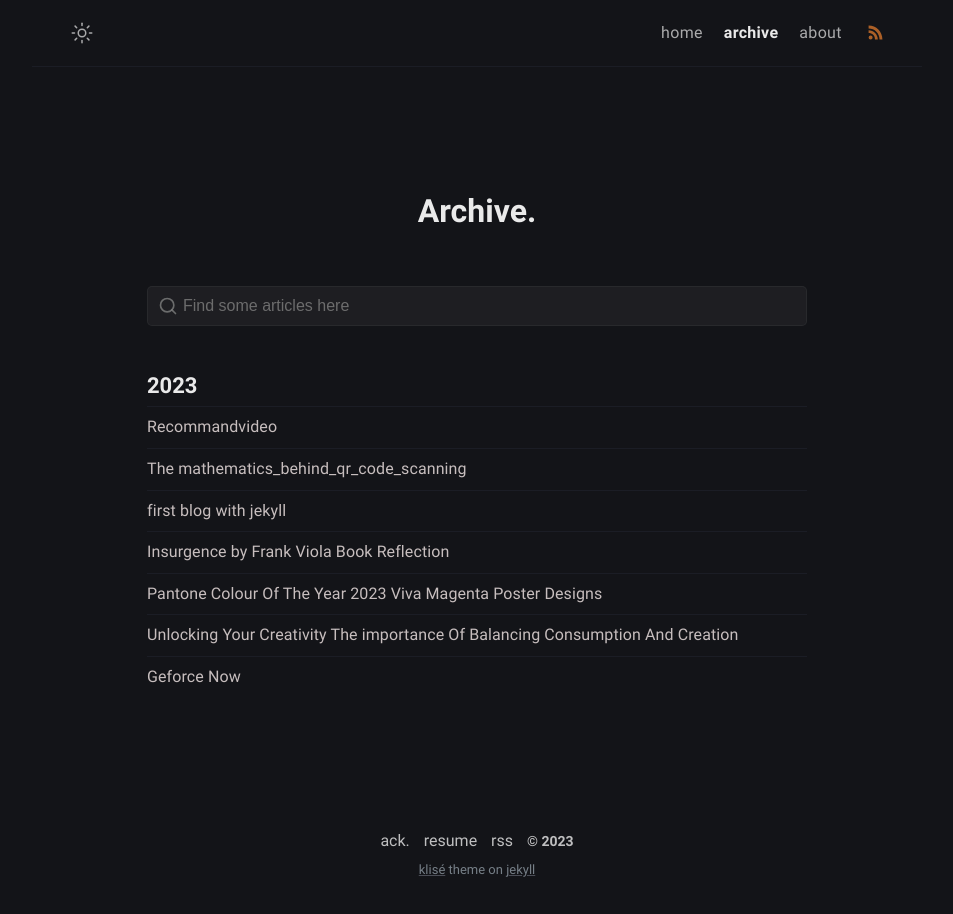
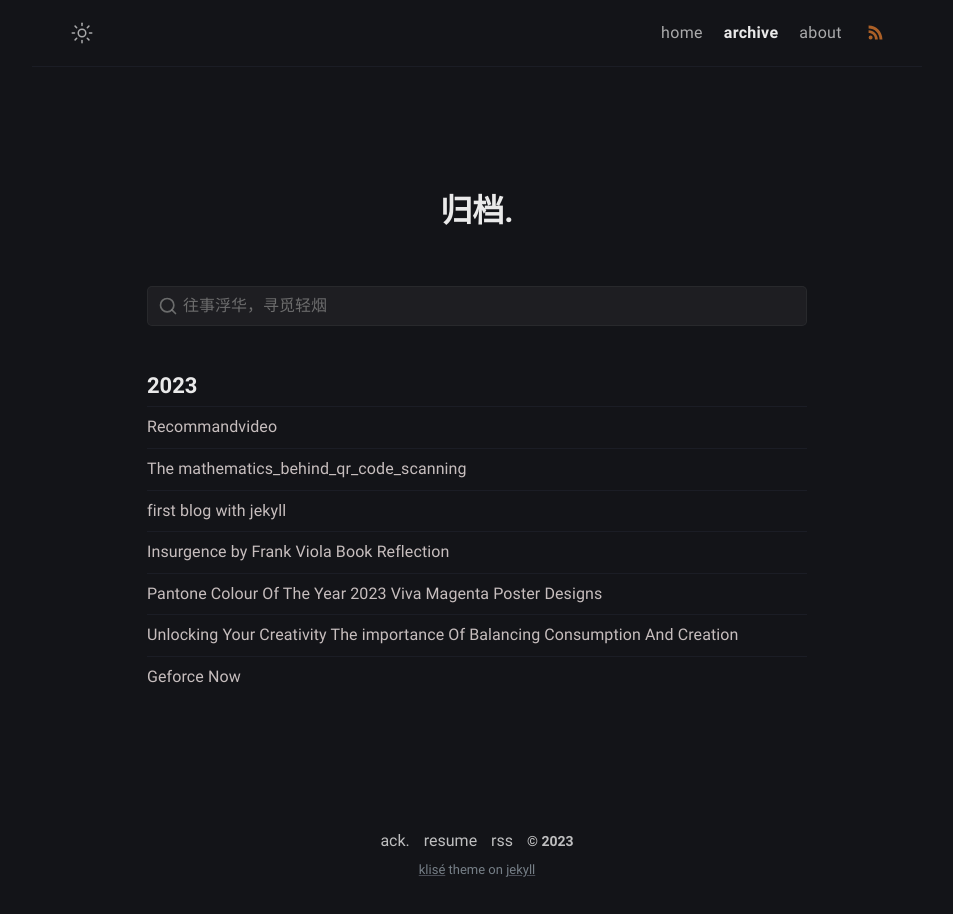
Before and after one commit to nilik7/nilik-blog, a Jekyll site: the page built from archive.html, in a window 1280 px wide. Shown: the whole page, without its empty margins (163-1116 px from the left). Built offline with Jekyll 4.4.1, drawn with Linux system fonts in a browser that asks for light colours.

Commit message:
Update archive.html

```diff
--- a/archive.html
+++ b/archive.html
@@ -1,5 +1,5 @@
 ---
-title: Archive
+title: 归档
 permalink: /archive/
 layout: page
 excerpt: All post.
@@ -10,7 +10,7 @@ comments: false
   <label for="search-input" aria-hidden="true">
     <svg xmlns="http://www.w3.org/2000/svg" width="20" height="20" viewBox="0 0 24 24" fill="none" stroke="rgba(128,128,128,0.8)" stroke-width="2" stroke-linecap="round" stroke-linejoin="round" class="feather feather-search"><circle cx="11" cy="11" r="8"></circle><line x1="21" y1="21" x2="16.65" y2="16.65"></line></svg>
   </label>
-  <input type="search" id="search-input" placeholder="Find some articles here" aria-label="Search">
+  <input type="search" id="search-input" placeholder="往事浮华，寻觅轻烟" aria-label="Search">
 </div>
 
 <ul id="search-results"></ul>
```
